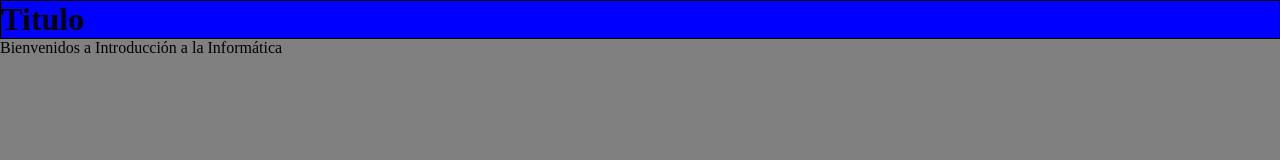
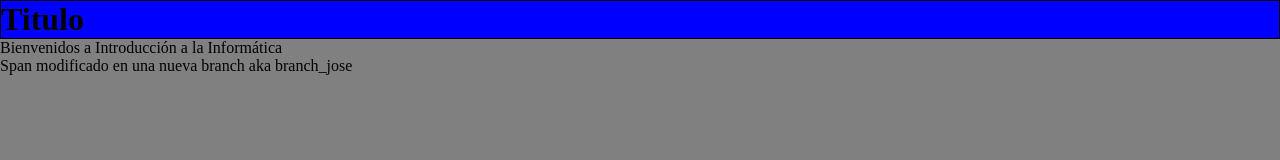
Before and after one commit to Luiz4823/Desafio, a plain HTML site: page index.html in a window 1280 px wide. Drawn offline with Linux system fonts and the light colour scheme.

Commit message:
index modificado con nueva branch

```diff
--- a/index.html
+++ b/index.html
@@ -9,6 +9,7 @@
   <body>
     <h1>Titulo</h1>
     <p>Bienvenidos a Introducción a la Informática</p>
+    <span>Span modificado en una nueva branch aka branch_jose</span>
     <link rel="stylesheet" href="app.js" />
   </body>
 </html>
```
